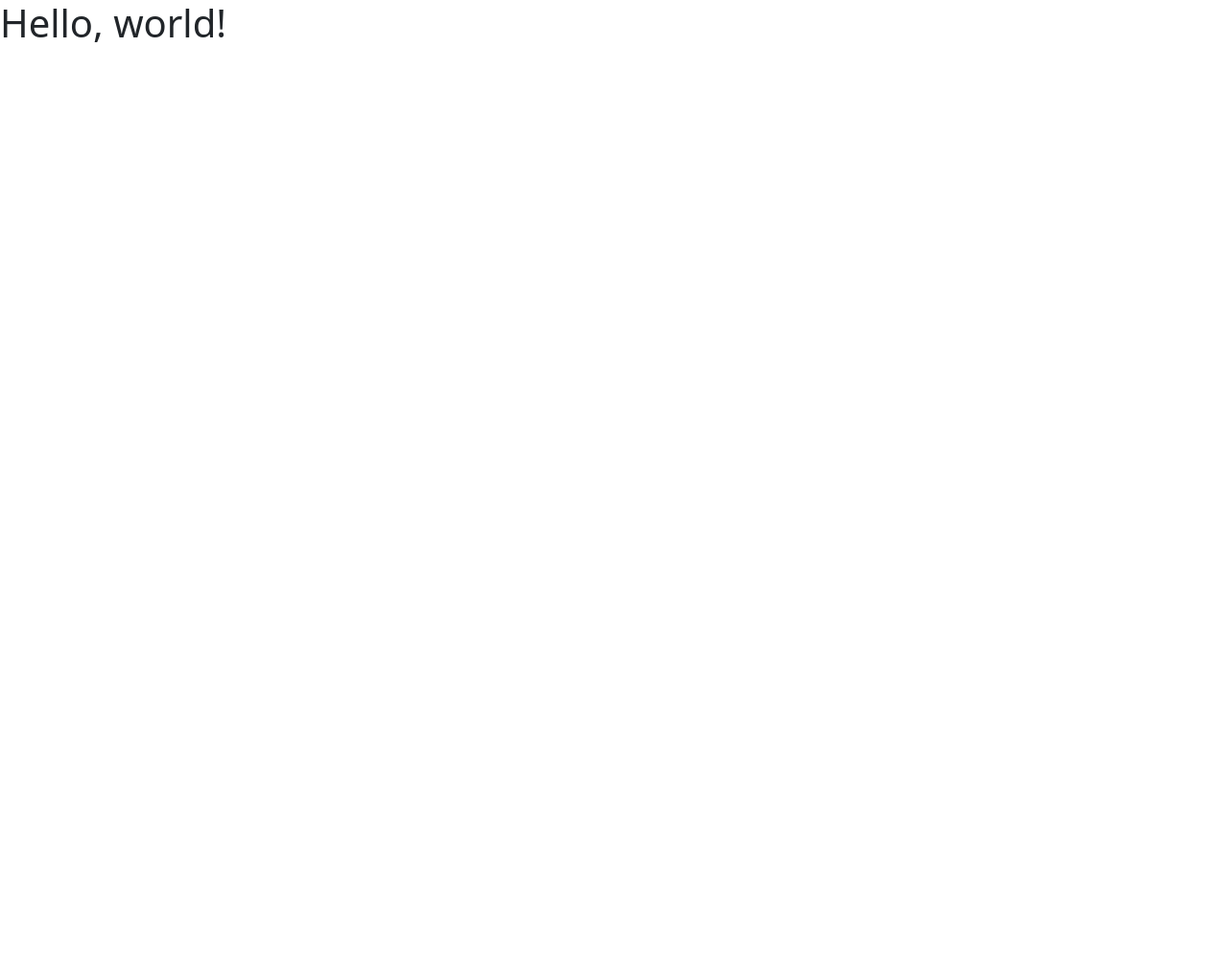
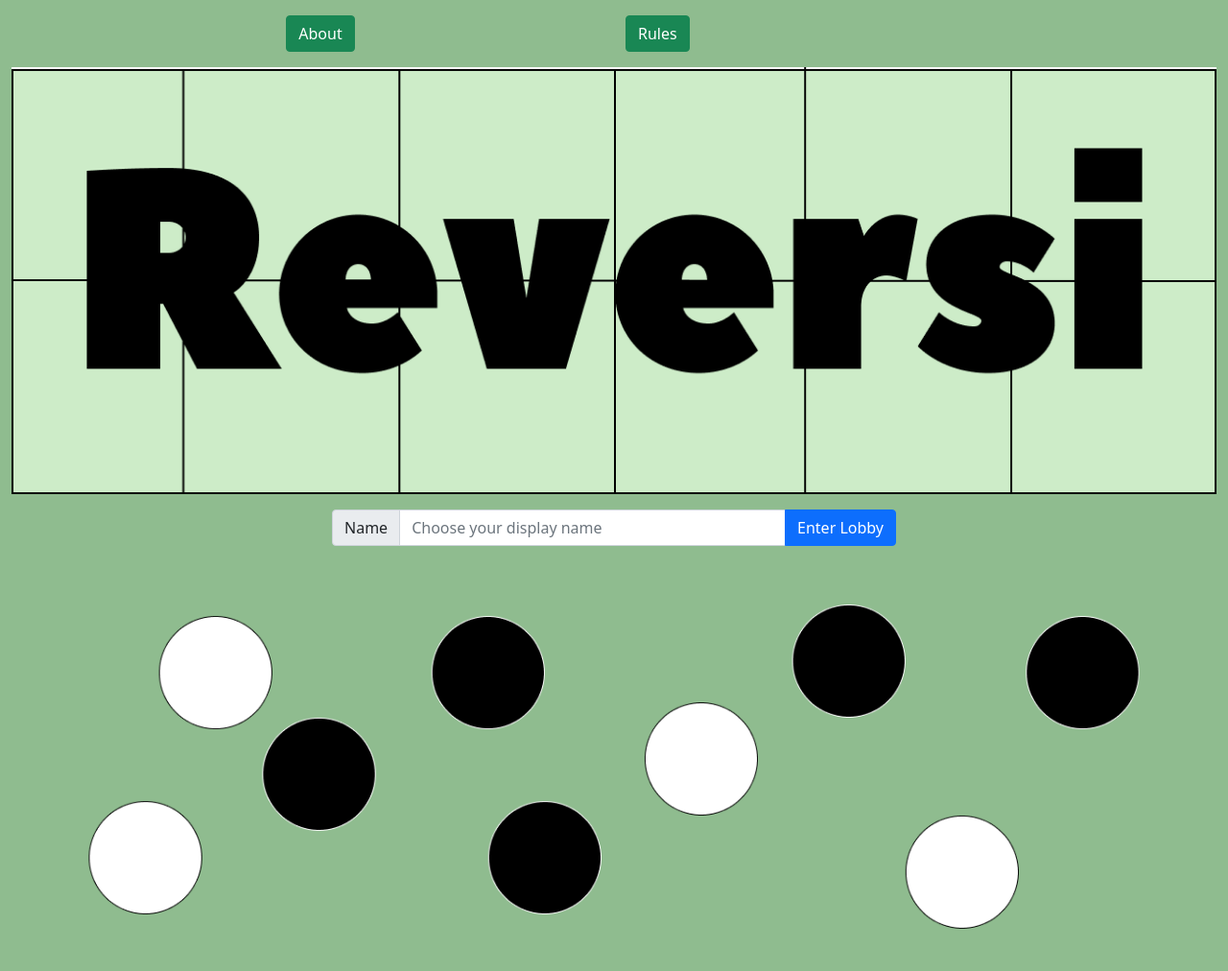
Before and after one commit to yemengxuezhang/reversi-michelle, a website: page public/index.html in a window 1280 px wide. Shown: the whole page at 96% size. Before the commit the page ends 800 px from the top, so only its background shows below. Drawn offline with nearby package versions, Linux system fonts and the light colour scheme.

Commit message:
creating the entrance pages

```diff
--- a/public/index.html
+++ b/public/index.html
@@ -7,15 +7,47 @@
 
     <!-- Bootstrap CSS -->
     <link href="https://cdn.jsdelivr.net/npm/bootstrap@5.1.3/dist/css/bootstrap.min.css" rel="stylesheet" integrity="sha384-1BmE4kWBq78iYhFldvKuhfTAU6auU8tT94WrHftjDbrCEXSU1oBoqyl2QvZ6jIW3" crossorigin="anonymous">
-
-    <title>Hello, world!</title>
+    <style>
+        body{
+            background-color: darkseagreen;
+        }
+    </style>
+    <title>Reversi</title>
   </head>
   <body>
-    <h1>Hello, world!</h1>
+    <div class="container-fluid">
 
-    <!-- Optional JavaScript; choose one of the two! -->
+    <div class="row m-3">
+        <div class="col text-center">
+            <a class="btn btn-success text-nowrap" href="about.html" >About</a>
+        </div>
+        <div class="col" text-center>
+            <a class="btn btn-success text-nowrap" href="https://en.wikipedia.org/wiki/Reversi">Rules</a>
+        </div>
+    </div>
+    <div class="row">
+       <div class="col text-center">
+           <img class="img-fluid" src="assets/image/splash top.png" alt="Reversi Logo 1"/>
+       </div>
+    </div>
 
-    <!-- Option 1: Bootstrap Bundle with Popper -->
+    <div class="row align-item-center justify-content-center m-3">
+       <div class="col-6">
+           <div class="input-group">
+           <span class="input-group-text" id="displayName">Name</span>
+           <input type="text" class="form-control text-nowrap" id="nameInput" placeholder="Choose your display name"
+           aria-label="Enter you dispaly name for use while playing Reversi" aria-describedby="dispalyName"/>
+           <button type="submit" class="btn btn-primary text-nowrap" id="lobbyButton" onclick="window.location='lobby.html'"> Enter Lobby</button>
+            </div>
+        </div>
+        </div>
+
+        <div class="row m-3">
+            <div class="col text-center">
+                <img class="img-fluid" src="assets/image/splash botton.png" alt="Reversi Logo 1"/>
+        </div>
+    </div>
     <script src="https://cdn.jsdelivr.net/npm/bootstrap@5.1.3/dist/js/bootstrap.bundle.min.js" integrity="sha384-ka7Sk0Gln4gmtz2MlQnikT1wXgYsOg+OMhuP+IlRH9sENBO0LRn5q+8nbTov4+1p" crossorigin="anonymous"></script>
+
   </body>
 </html>
```
Also changed, not shown: public/about.html (added, +33 -0 lines), public/lobby.html (added, +28 -0 lines), public/assets/image/splash botton.png (added), public/assets/image/splash top.png (added).
